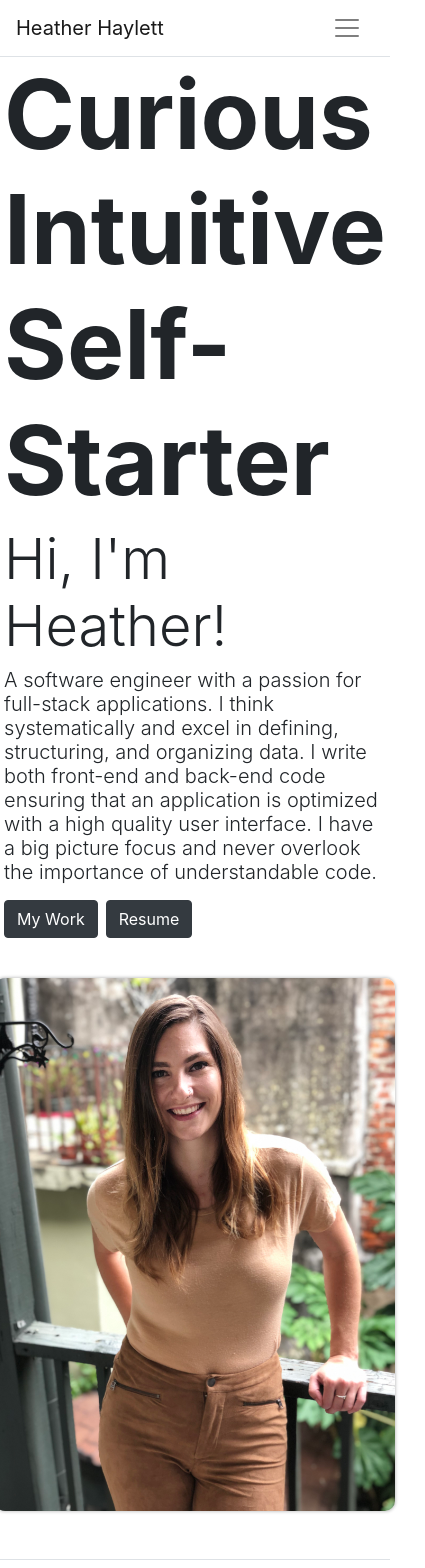
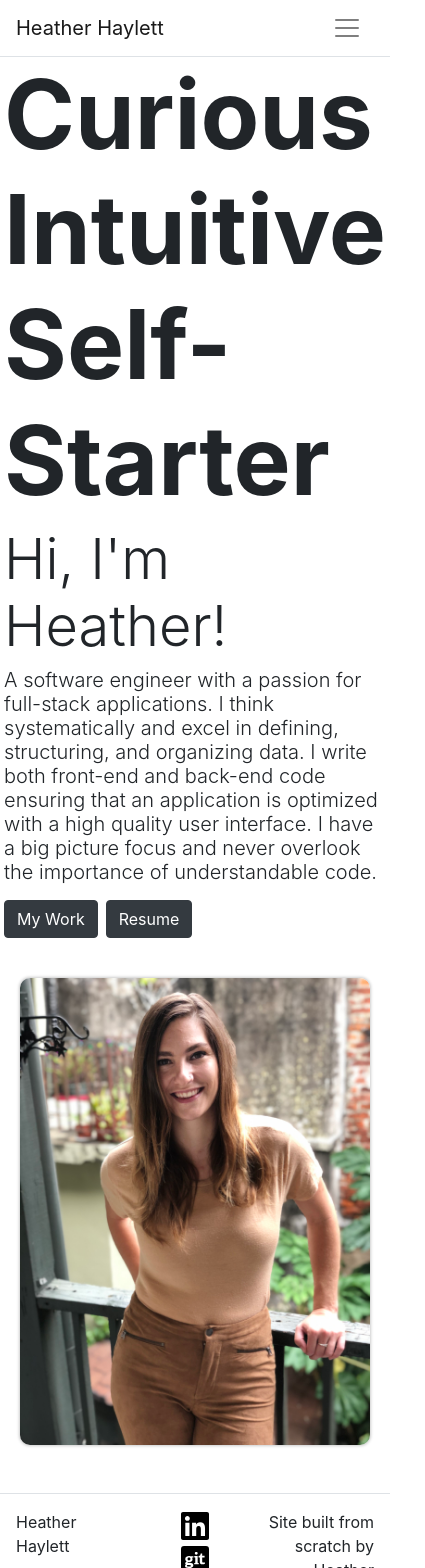
Before and after one commit to HeatherHaylett/portfolio, a React (Create React App) app: page / in a window 390 px wide. Shown: the top 1568 px of the page, 425 px wide, since content can reach past the window. Built offline with nearby package versions, Linux system fonts and the light colour scheme.

Commit message:
minimize size of image for mobile

```diff
--- a/src/App.scss
+++ b/src/App.scss
@@ -30,7 +30,7 @@
 
 .g-card-image {
   border-radius: 10px;
-  width: 400px;
+  width: 350px;
   height: auto;
   box-shadow: 0px 0px 3px 1px #ccc;
   margin-top: 40px;
@@ -38,7 +38,7 @@
 
 .resume-image {
   border-radius: 10px;
-  width: 600px;
+  width: 300px;
   height: auto;
   box-shadow: 0px 0px 3px 1px #ccc;
   margin-top: 30px;
```
